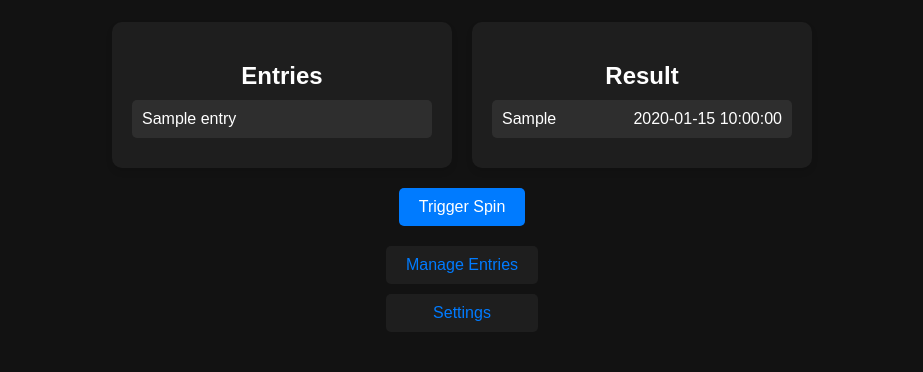
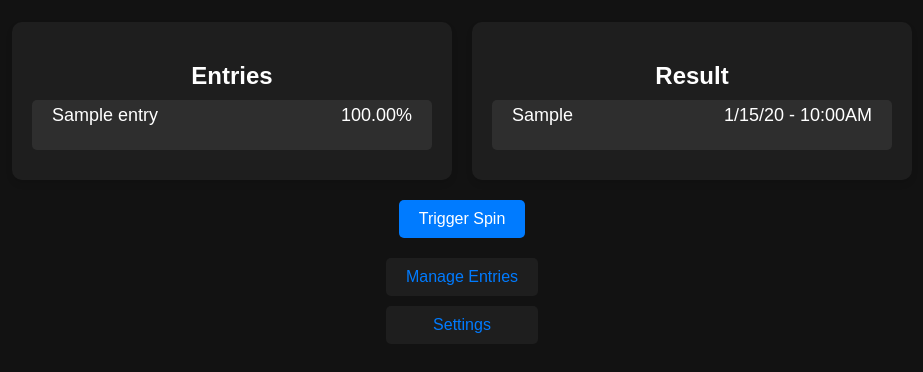
Before and after one commit to thomasdye/stream-wheel, a Flask app: page / in a window 1280 px wide. Shown: the part 78-450 px from the top of the page, without its empty margins (178-1101 px from the left). Run offline with Flask 3, Linux system fonts and the light colour scheme; tables that the repository leaves empty hold one stand-in row (values such as "Sample post"); some libraries are stand-ins or nearby versions.

Commit message:
updates dashboard to display percentages

```diff
--- a/app.py
+++ b/app.py
@@ -225,8 +225,17 @@ def dashboard():
         for entry in entries
     ]
     spin_history = SpinHistory.query.order_by(SpinHistory.timestamp.desc()).limit(10).all()
-    return render_template('dashboard.html', entries=entry_data, spin_history=spin_history)
-
+    history_data = [
+        {
+            'result': spin.result,
+            'timestamp': f"{spin.timestamp.strftime('%m').lstrip('0')}/"
+                         f"{spin.timestamp.strftime('%d').lstrip('0')}/"
+                         f"{spin.timestamp.strftime('%y')} - "
+                         f"{spin.timestamp.strftime('%I').lstrip('0')}:{spin.timestamp.strftime('%M%p')}"
+        }
+        for spin in spin_history
+    ]
+    return render_template('dashboard.html', entries=entry_data, spin_history=history_data)
 
 @app.route('/wheel')
 def wheel():
--- a/static/css/dashboard.css
+++ b/static/css/dashboard.css
@@ -40,8 +40,32 @@ main {
     background-color: #1e1e1e;
     padding: 20px;
     border-radius: 10px;
-    width: 300px;
+    width: 450px;
     box-shadow: 0 4px 6px rgba(0, 0, 0, 0.1);
+    max-height: 50vh;
+    overflow-y: auto;
+}
+
+#key-section::-webkit-scrollbar,
+#result-section::-webkit-scrollbar {
+    width: 6px;
+}
+
+#key-section::-webkit-scrollbar-track,
+#result-section::-webkit-scrollbar-track {
+    background: #2e2e2e;
+    border-radius: 10px;
+}
+
+#key-section::-webkit-scrollbar-thumb,
+#result-section::-webkit-scrollbar-thumb {
+    background: #555555;
+    border-radius: 10px;
+}
+
+#key-section::-webkit-scrollbar-thumb:hover,
+#result-section::-webkit-scrollbar-thumb:hover {
+    background: #777777;
 }
 
 h2 {
@@ -60,9 +84,17 @@ li {
     display: flex;
     justify-content: space-between;
     margin-bottom: 10px;
-    padding: 10px;
+    padding: 5px 20px;
     background-color: #2e2e2e;
     border-radius: 5px;
+    word-break: break-word;
+    width: 400px;
+    height: 50px;
+    box-sizing: border-box;
+}
+
+li span {
+    font-size: 18px;
 }
 
 #trigger-section {
--- a/templates/dashboard.html
+++ b/templates/dashboard.html
@@ -19,8 +19,8 @@
                 <ul>
                     {% for entry in entries %}
                     <li>
-                        <span>{{ entry.name }}</span>
-                        <span>{{ entry.weight }}</span>
+                        <span>{{ entry.name }} </span>
+                        <span>{{ "%.2f" | format(entry.chance) }}%</span>
                     </li>
                     {% endfor %}
                 </ul>
```
